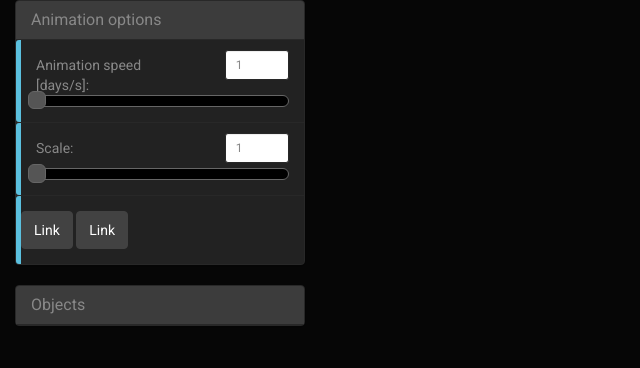
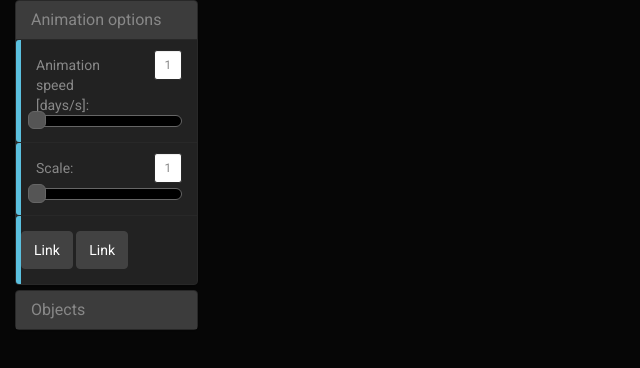
Before and after one commit to kmrzyglod/SolarSystem, a plain HTML site: page index.html in a window 1280 px wide. Shown: the whole page, without its empty margins (0-640 px from the left). Drawn offline with Linux system fonts and the light colour scheme.

Commit message:
Commit 2

```diff
--- a/css/styles.css
+++ b/css/styles.css
@@ -68,7 +68,10 @@ canvas { display:block; } /* To remove the scrollbars */
     #background-color: #555555;
 }
 
-
+.small-text
+{
+    font-size: 12px;
+}
 .col1{
     background: #5C7080;
 }
--- a/index.html
+++ b/index.html
@@ -19,7 +19,7 @@
 </head>
 <body>
 <div class="container-full" id="container-canvas">
-    <div id="test" style="position:fixed;top:0;left:0;right:0;height:0;z-index:2;" class="col-md-3 col-xs-12">
+    <div id="test" style="position:fixed;top:0;left:0;right:0;height:0;z-index:2;" class="col-md-2 col-xs-12">
         <div class="panel-group" id="accordion" role="tablist" aria-multiselectable="true">
             <div class="panel panel-default">
                 <div class="panel-heading " role="tab" id="headingOne">
@@ -63,7 +63,6 @@
                         </div>
                     </div>
                 </div>
-            </div>
             <div class="panel panel-default ">
                 <div class="panel-heading " role="tab" id="headingTwo">
                     <h4 class="panel-title">
@@ -77,6 +76,9 @@
                     </div>
                 </div>
             </div>
+        </div>
+
+
         </div>
     </div>
 </div>
@@ -115,6 +117,10 @@
         });
         $( "#input-animation-speed" ).val($( "#slider-animation-speed" ).slider( "value" ) );
         $( "#input-scale" ).val($( "#slider-scale" ).slider( "value" ) );
+        $( "#input-scale" ).change(function() {
+            $( "#slider-scale" ).slider({"value": $(this).val()});
+        });
+
     });
 </script>
 </body>
```
